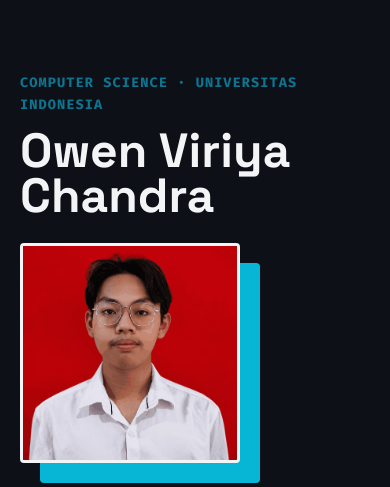
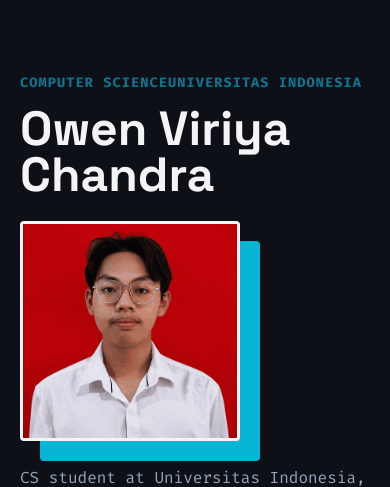
Before and after one commit to owenviriya/myportofolio, a Django app: page / in a window 390 px wide. Shown: the part 119-606 px from the top of the page. Run offline with Django 5.2, Linux system fonts and the light colour scheme.

Commit message:
fix: balanced 'computer science universitas indonesia' text in hero section for mobile view

```diff
--- a/templates/index.html
+++ b/templates/index.html
@@ -28,7 +28,7 @@
         <section class="hero" id="profile">
             <div class="container hero-grid">
                 <div class="hero-identity">
-                    <p class="hero-kicker">Computer Science &middot; Universitas Indonesia</p>
+                    <p class="hero-kicker"><span>Computer Science</span><span>Universitas Indonesia</span></p>
                     <h1>Owen Viriya Chandra</h1>
                 </div>
                 <div class="hero-photo">
```
